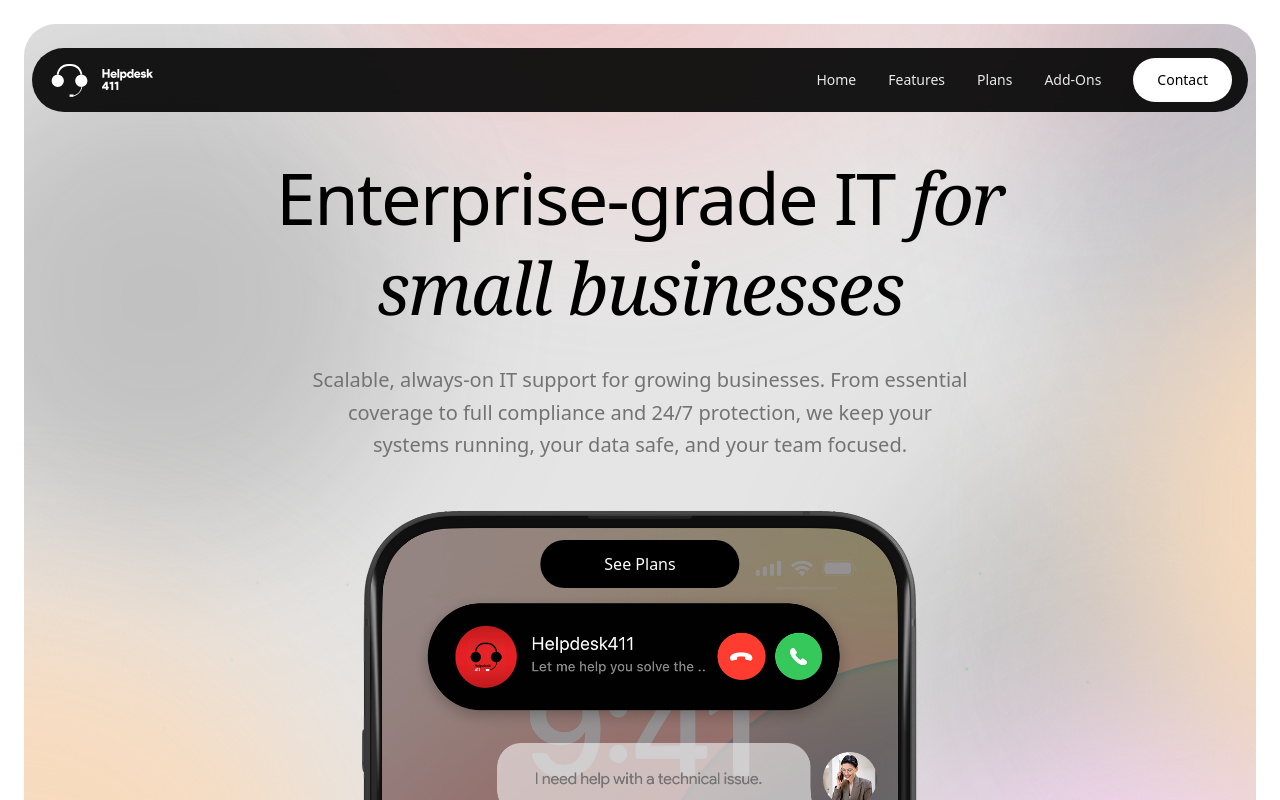
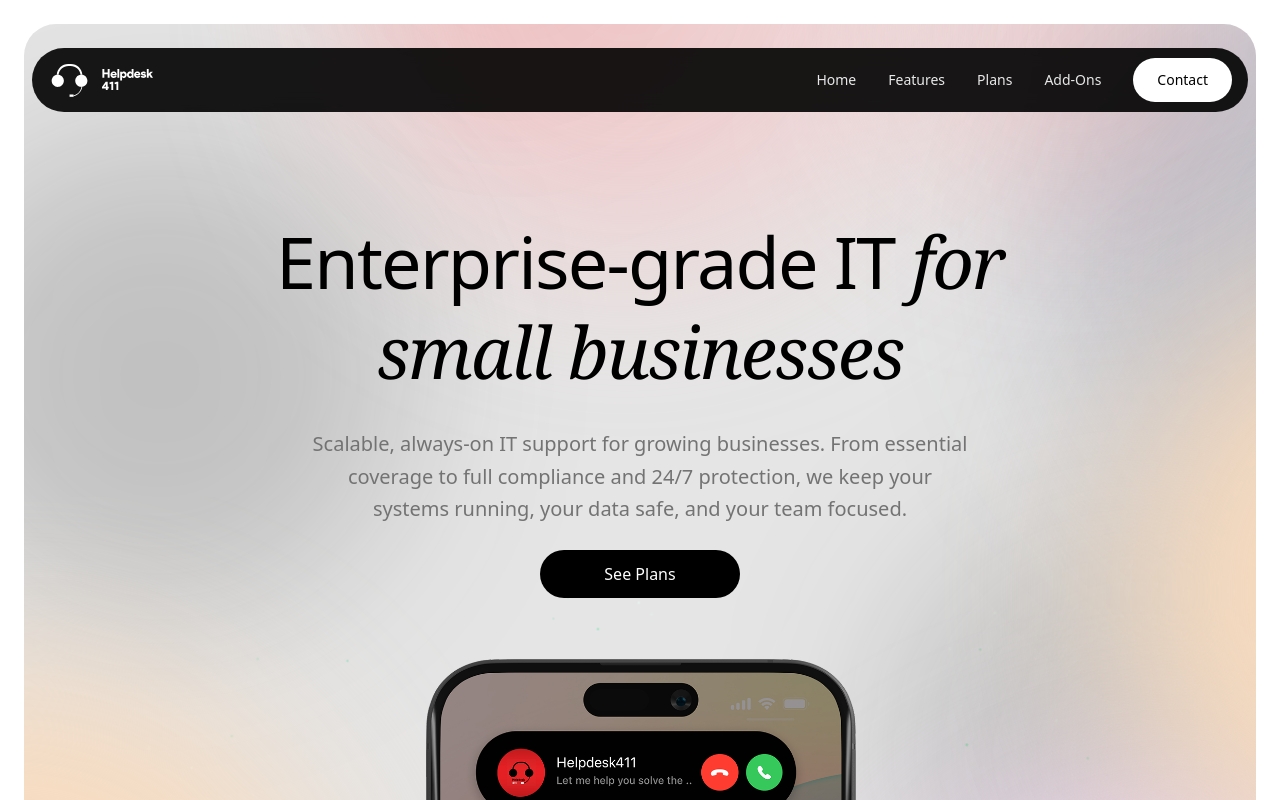
Before and after one commit to helpdesk411/helpdesk-411, a React (Vite) app: page / in a window 1280 px wide. Shown: the top 800 px of the page. Built offline with nearby package versions, Linux system fonts and the light colour scheme; a web font is replaced by a local one.

Commit message:
refactor: add new cover

```diff
--- a/src/sections/Hero.tsx
+++ b/src/sections/Hero.tsx
@@ -14,7 +14,7 @@ export function Hero() {
           backgroundImage: 'url(/images/hero_bg_3.svg)'
         }}
       >
-      <Section id="home" className="md:min-h-screen pt-36 md:pt-32 pb-0 md:pb-0 px-4 flex">
+      <Section id="home" className="md:min-h-screen pt-36 md:pt-48 pb-0 md:pb-0 px-4 flex">
         <Container className="px-0">
           <div className="text-center w-full max-w-4xl mx-auto">
             {/* Headline */}
@@ -29,18 +29,19 @@ export function Hero() {
               <p className="text-base md:text-xl text-[#737373] mb-6 md:mb-6 max-w-xl md:max-w-2xl mx-auto leading-relaxed font-light px-2">
                 Scalable, always-on IT support for growing businesses. From essential coverage to full compliance and 24/7 protection, we keep your systems running, your data safe, and your team focused.
               </p>
-            </ScrollAnimation>
-
-            <div className="md:flex items-start justify-center max-w-2xl mx-auto mt-8 h-[400px] relative">
               <Button
                 size="sm"
                 variant="default"
                 href={heroData.secondaryAction.href}
-                className="text-sm md:text-base text-white bg-black rounded-full px-8 h-10 md:px-16 md:h-12 md:absolute top-[70px] md:left-1/2 md:-translate-x-1/2 md:-translate-y-1/2 mb-4 md:0 hover:bg-white hover:text-black transition-all duration-300 ease-in-out"
+                className="text-sm md:text-base text-white bg-black rounded-full px-8 h-10 md:px-16 md:h-12 mb-4 md:0 hover:bg-white hover:text-black transition-all duration-300 ease-in-out"
               >
                 See Plans
               </Button>
-              <img src="./images/hero_cover_2.png" alt="Hero Image" className="hidden md:block maw-w-m  d object-cover mx-auto" />
+            </ScrollAnimation>
+
+            <div className="md:flex items-start justify-center max-w-2xl mx-auto mt-8 h-[400px] relative">
+
+              <img src="./images/hero_cover_2.png" alt="Hero Image" className="hidden md:block object-cover mx-auto" />
 
               <img src="./images/hero_cover_mobile_2.png" alt="Hero Image" className="block md:hidden w-full object-cover mx-auto" />
             </div>
```
Also changed, not shown: public/images/hero_cover_2.png.
